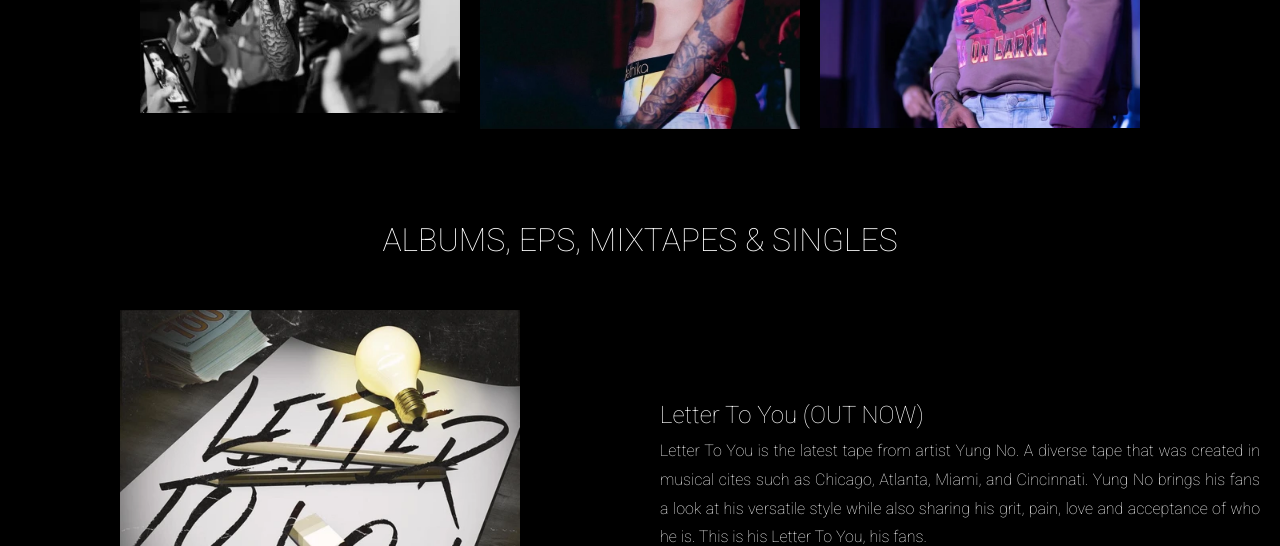
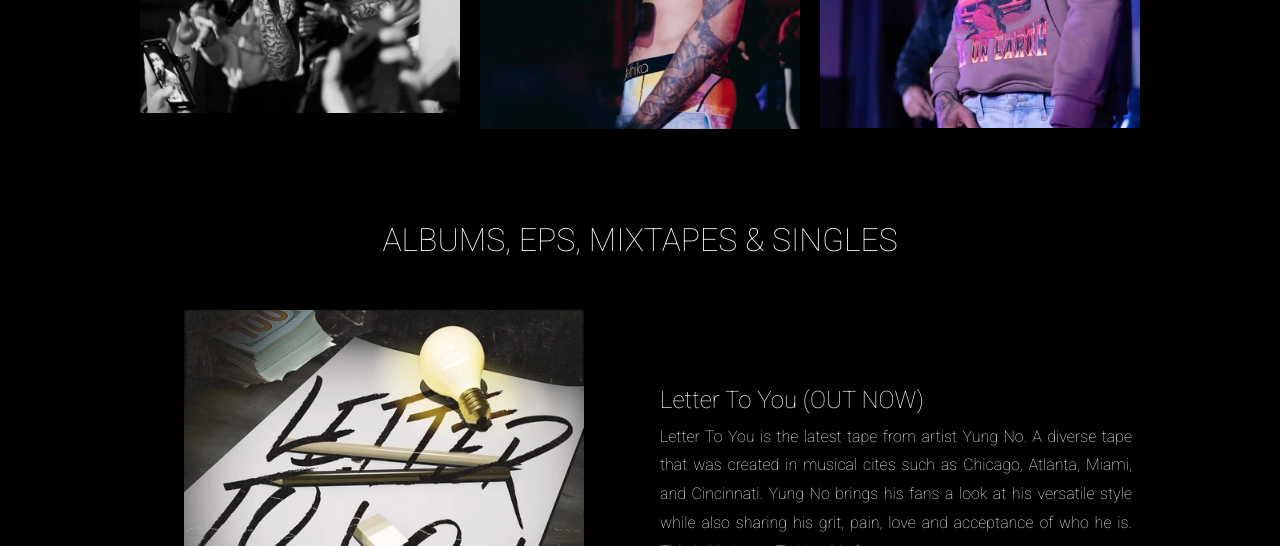
Before and after one commit to boreycutts/yungno, a website: page views/index.html in a window 1280 px wide. Shown: the part 1889-2435 px from the top of the page. Drawn offline with nearby package versions, Linux system fonts and the light colour scheme; files that its build step writes are made by us from their sources; files whose address does not match are found by name.

Commit message:
Fixing width of album description

```diff
--- a/sass/pages/_home.scss
+++ b/sass/pages/_home.scss
@@ -4,8 +4,12 @@
     min-width: 200px;
 
     &__container-half {
-        width: calc(50% - 40px);
+        width: calc(40% - 40px);
         padding: 20px;
+
+        @media (max-width: 800px) {
+            width: calc(50% - 40px);
+        }
 
         @media (max-width: $mobile-cutoff) {
             width: 80%;
```
Also changed, not shown: client/css/main.css, 1 other file.
